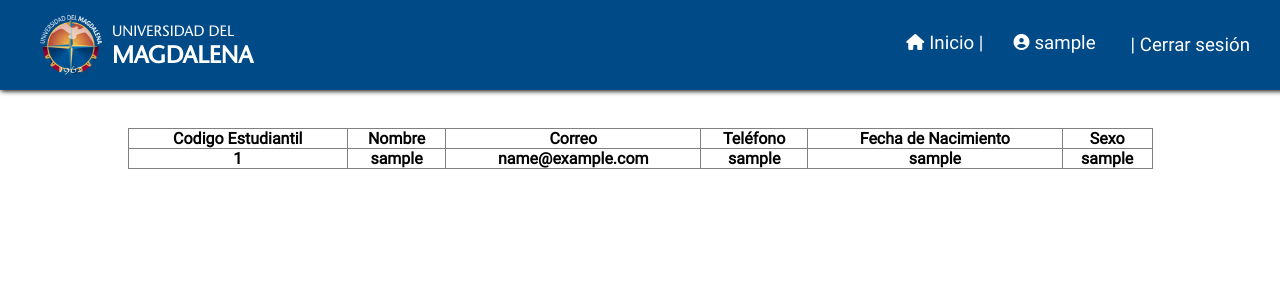
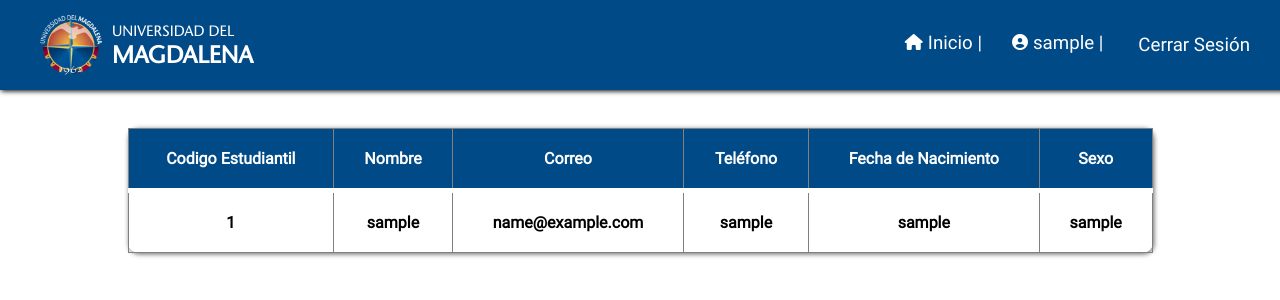
Before and after one commit to LukeSkybutter9/Proyecto-saloneU, a PHP site: page /perfil.php in a window 1280 px wide. Shown: the top 300 px of the page. Run offline with PHP 8.4, Linux system fonts and the light colour scheme; the visitor is signed in with stand-in values (Sample User, id 1); lists and menus that the app fills with data are empty; some libraries are stand-ins or nearby versions.

Commit message:
Tabla uwu

```diff
--- a/vista/cienagaGrande.php
+++ b/vista/cienagaGrande.php
@@ -65,7 +65,7 @@
                 <a href="perfil.php" class="fa-solid fa-circle-user"><h3><?php echo $_SESSION['NOMBRE_USUARIO']?></h3></a>
                 </div>
                 <div class="conteBotones">
-                    <a href="../controlador/accion/act_logout.php"><h3>| Cerrar sesión</h3></a>
+                    <a href="../controlador/accion/act_logout.php"><h3> Cerrar sesión</h3></a>
                 </div>
             </nav>
         </div>
--- a/vista/css/style3.css
+++ b/vista/css/style3.css
@@ -5,11 +5,21 @@
     box-sizing: content-box;
 }
 
+
 a{
     text-decoration: none;
     color: white;
 }
+ thead{
+    background-color: #004A87;
+    border-bottom: solid 5px;
+    color: white;
 
+ }
+
+ tr:nth-child(){
+    color:gray;
+ }
 form{
     font-family: Roboto;
 }
@@ -23,9 +33,12 @@ table{
     border: 1px solid gray;
     width: 80%;
     border-collapse: collapse;
+    box-shadow: 1px 1px 5px rgb(99, 99, 99);
+    border-radius: 10px;
 }
 
-th{
+th,td{
+    padding: 20px;
     border: 1px solid gray;
 }
 
--- a/vista/marCaribe.php
+++ b/vista/marCaribe.php
@@ -62,7 +62,7 @@ session_start();
                 <a href="perfil.php" class="fa-solid fa-circle-user"><h3><?php echo $_SESSION['NOMBRE_USUARIO']?></h3></a>
                 </div>
                 <div class="conteBotones">
-                    <a href="../controlador/accion/act_logout.php"><h3>| Cerrar sesión</h3></a>
+                    <a href="../controlador/accion/act_logout.php"><h3> Cerrar sesión</h3></a>
                 </div>
             </nav>
         </div>
--- a/vista/perfil.php
+++ b/vista/perfil.php
@@ -50,10 +50,10 @@
                 <a href="principal.php" class="fa-solid fa-house"><h3>Inicio |</h3></a>
                 </div>
                 <div class="conteBotones">
-                    <a href="perfil.php" class="fa-solid fa-circle-user"><h3><?php echo $_SESSION['NOMBRE_USUARIO']?></h3></a>
+                    <a href="perfil.php" class="fa-solid fa-circle-user"><h3><?php echo $_SESSION['NOMBRE_USUARIO']?> |</h3></a>
                 </div>
                 <div class="conteBotones">
-                    <a href="../controlador/accion/act_logout.php"><h3>| Cerrar sesión</h3></a>
+                    <a href="../controlador/accion/act_logout.php"><h3> Cerrar Sesión</h3></a>
                 </div>
 
             </nav>
--- a/vista/principal.php
+++ b/vista/principal.php
@@ -59,13 +59,13 @@
         <div id="bloqDer">
             <nav class="opciones">
                 <div class="conteBotones">
-                <a href="principal.php" class="fa-solid fa-house"><h3>Inicio |</h3></a>
+                <a href="principal.php" class="fa-solid fa-house"><h3>Inicio </h3></a>
                 </div>
                 <div class="conteBotones">
                 <a href="perfil.php" class="fa-solid fa-circle-user"><h3><?php echo $_SESSION['NOMBRE_USUARIO']?></h3></a>
                 </div>
                 <div class="conteBotones">
-                <a href="../controlador/accion/act_logout.php"><h3>| Cerrar sesión</h3></a>
+                <a href="../controlador/accion/act_logout.php"><h3> Cerrar sesión</h3></a>
                 </div>
 
             </nav>
--- a/vista/sierraNevada.php
+++ b/vista/sierraNevada.php
@@ -46,7 +46,7 @@
                 <a href="perfil.php" class="fa-solid fa-circle-user"><h3><?php echo $_SESSION['NOMBRE_USUARIO']?></h3></a>
                 </div>
                 <div class="conteBotones">
-                    <a href="../controlador/accion/act_logout.php"><h3>| Cerrar sesión</h3></a>
+                    <a href="../controlador/accion/act_logout.php"><h3> Cerrar sesión</h3></a>
                 </div>
             </nav>
         </div>
```
